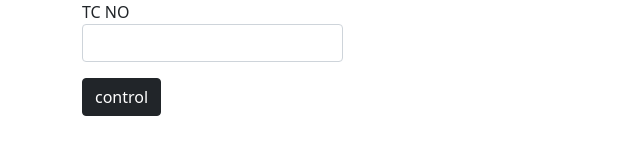
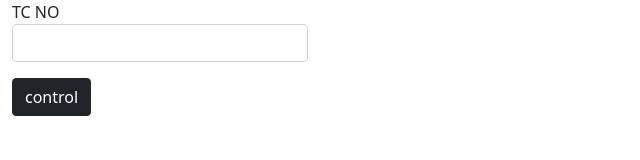
Before and after one commit to gokhan8344/tcsorgu, a plain HTML site: page index.html in a window 1280 px wide. Shown: the whole page, without its empty margins (0-640 px from the left). Drawn offline with nearby package versions, Linux system fonts and the light colour scheme.

Commit message:
https://github.com/gokhan8344/tcsorgu.git

```diff
--- a/index.html
+++ b/index.html
@@ -14,12 +14,12 @@
 
 <body>
 
-<div class="container ">
+<div class="container-fluid ">
     <form >
         <div>
             <label for="tc">TC NO</label>
             <div class="row">
-                <div class="col-3 mb-3">
+                <div class="col-lg-3 mb-3">
                     <input type="text" id="tc" name="tc" class="form-control" >
                     <p id="resultFalse" class="alert alert-danger" style="display:none "></p>
                     <p id="resultTrue" class="alert alert-danger" style="display:none "></p>
```
